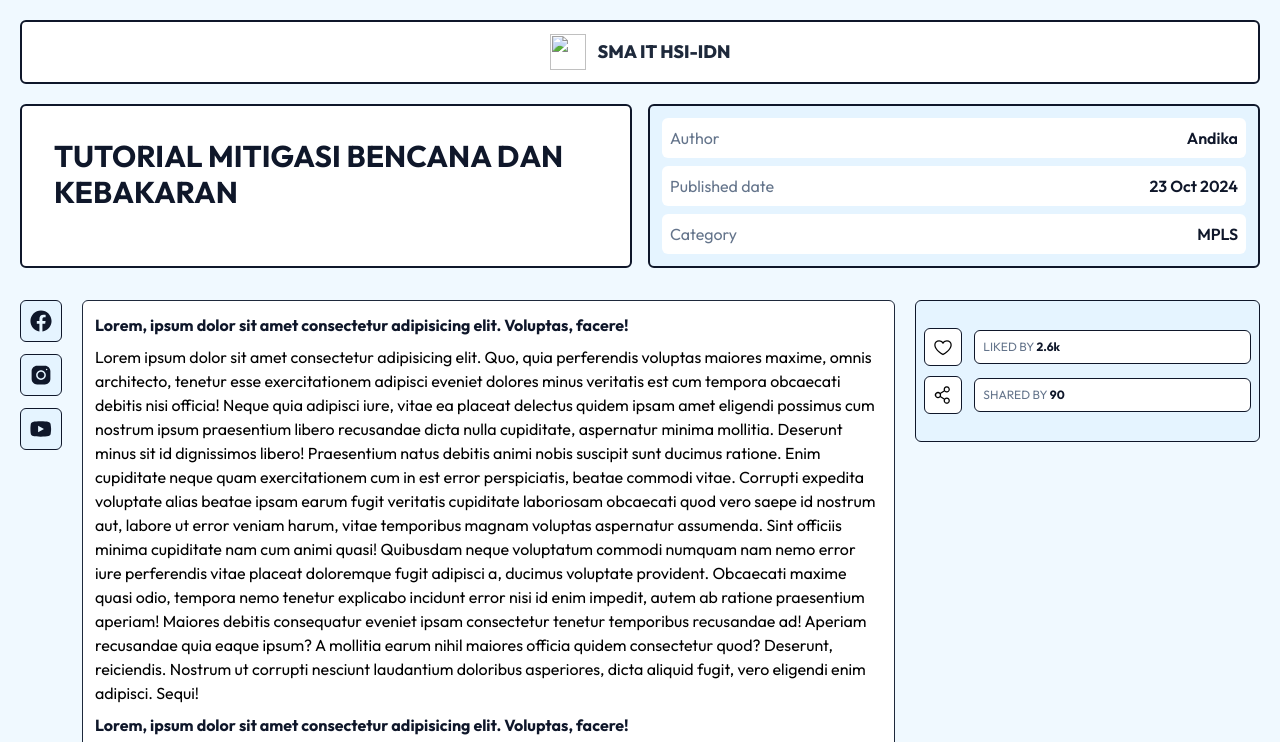
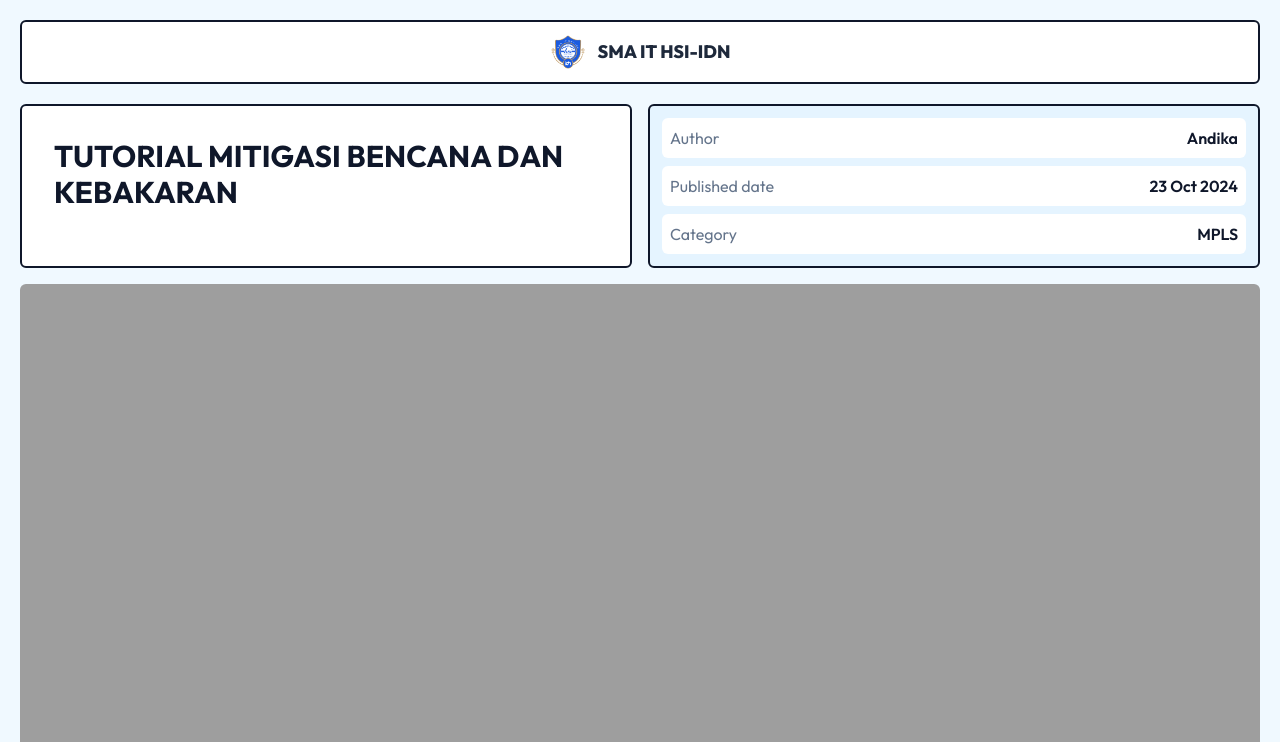
Before and after one commit to DzaakhIdn/web-sekolah, a website: page blog.html in a window 1280 px wide. Shown: the top 742 px of the page. Drawn offline with nearby package versions, Linux system fonts and the light colour scheme; files that its build step writes are made by us from their sources; the site is published under a folder, as on GitHub Pages, so addresses that start at the root find nothing.

Commit message:
modified

```diff
--- a/blog-index.html
+++ b/blog-index.html
@@ -47,7 +47,7 @@
         class="flex items-center whitespace-nowrap text-2xl font-black gap-2"
       >
         <img
-          src="img/logo-idn.png"
+          src="./img/logo-idn.png"
           alt=""
           class="w-11 h-11"
           aria-hidden="true"
@@ -108,7 +108,7 @@
     <!-- Welcome Sect -->
     <header class="welcome">
       <img
-        src="./../img/abstract-elemant.png"
+        src="./img/abstract-elemant.png"
         alt=""
         class="absolute w-32 h-32 lg:w-24 lg:h-24 top-0 left-0"
       />
--- a/blog.html
+++ b/blog.html
@@ -26,7 +26,7 @@
       id="home"
       class="nav w-full h-auto bg-white border-2 border-slate-900 rounded-md flex justify-center items-center gap-3 p-3"
     >
-      <img src="/img/logo-idn.png" alt="" class="w-9 h-9" />
+      <img src="./img/logo-idn.png" alt="" class="w-9 h-9" />
       <h1 class="font-extrabold text-lg text-slate-800">SMA IT HSI-IDN</h1>
     </nav>
 
@@ -49,7 +49,7 @@
     </header>
 
     <img
-      src="/img/hero-2.jpg"
+      src="./img/hero-2.jpg"
       alt=""
       class="w-full h-auto rounded-md mt-4 mb-4"
     />
```
